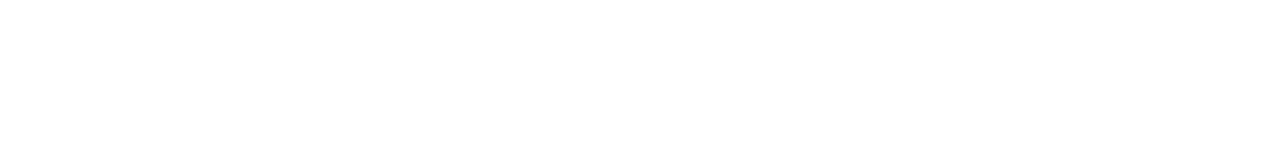
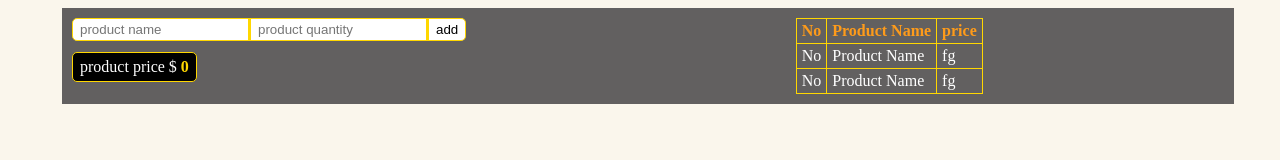
Before and after one commit to golam-kibriya123/addtocart, a plain HTML site: page index.html in a window 1280 px wide. Drawn offline with Linux system fonts and the light colour scheme.

Commit message:
make layout

```diff
--- a/index.html
+++ b/index.html
@@ -1,16 +1,141 @@
 <!DOCTYPE html>
 <html lang="en">
+
 <head>
     <meta charset="UTF-8">
     <meta http-equiv="X-UA-Compatible" content="IE=edge">
     <meta name="viewport" content="width=device-width, initial-scale=1.0">
-    <title>Document</title>
+    <title>Add to cart</title>
+    <style>
+        body {
+            background-color: rgb(250, 246, 236);
+            width: 100%;
+        }
+
+        main {
+            background-color: rgb(98, 96, 96);
+            width: 90%;
+            margin: 0 auto;
+            padding: 10PX;
+            display: flex;
+            position: relative;
+            flex-direction: row;
+            justify-content: space-around;
+        }
+
+        #add-products {
+            background-color: tomato;
+        }
+
+        #add-products input {
+            outline: none;
+            padding: 3px 7px;
+            background-color: white;
+            border: none;
+            position: absolute;
+        }
+
+        #add-products input:first-child {
+            border-radius: 5px 0 0 5px;
+            left: 10px;
+            border: 1px solid gold;
+
+        }
+
+        #add-products input:nth-child(2) {
+            border: 1px solid gold;
+            border-left: 3px solid gold;
+            left: 186px;
+        }
+
+        #add-products input:nth-child(3) {
+            border: 1px solid gold;
+            border-left: 3px solid gold;
+
+            border-radius: 0 5px 5px 0;
+            left: 364px;
+        }
+
+        #add-products input:nth-child(3):hover {
+            background-color: goldenrod;
+            color: white;
+        }
+
+        #add-products p {
+            left: 10px;
+            position: absolute;
+            background-color: rgb(0, 0, 0);
+            color: white;
+            padding: 5px 7px;
+            border: 1px solid gold;
+            border-radius: 5px;
+
+        }
+
+        #add-products p span {
+            color: gold;
+            font-weight: bolder;
+        }
+
+        table {
+            border-collapse: collapse;
+            border: 1px solid gold;
+        }
+
+
+        th,
+        tr,
+        td {
+            border: 1px solid gold;
+            padding: 3px 5px;
+            color: white;
+        }
+
+        th {
+            color: rgb(254, 155, 26);
+        }
+    </style>
 
 </head>
+
 <body>
+    <main>
 
+        <div id="add-products">
+            <input type="text" id="product-name" placeholder="product name">
+            <input type="number" id="product-quantity" placeholder="product quantity">
+            <input type="submit" id="add-btn" value="add">
+            <br>
+            <p>product price $ <span id="product-price">0</span></p>
+        </div>
+
+        <div id="add-to-cart">
+            <table>
+                <tr>
+                    <th>No</th>
+                    <th>Product Name</th>
+                    <th>price</th>
+
+                </tr>
+                <tr>
+                    <td>No</td>
+                    <td>Product Name</td>
+                    <td>fg</td>
+
+                </tr>
+                <tr>
+                    <td>No</td>
+                    <td>Product Name</td>
+                    <td>fg</td>
+
+                </tr>
+            </table>
+        </div>
+
+    </main>
 
 
     <script src="index.js"></script>
 </body>
+
 </html>
```
